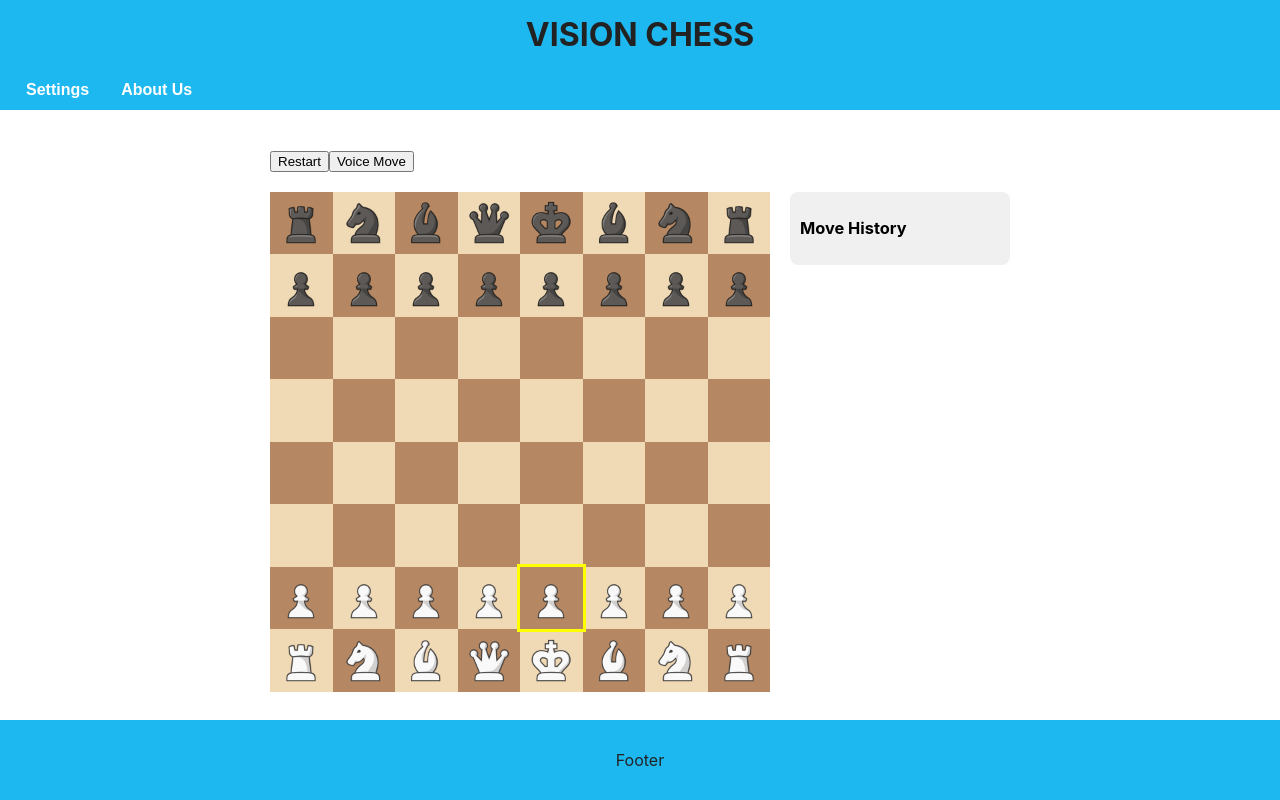
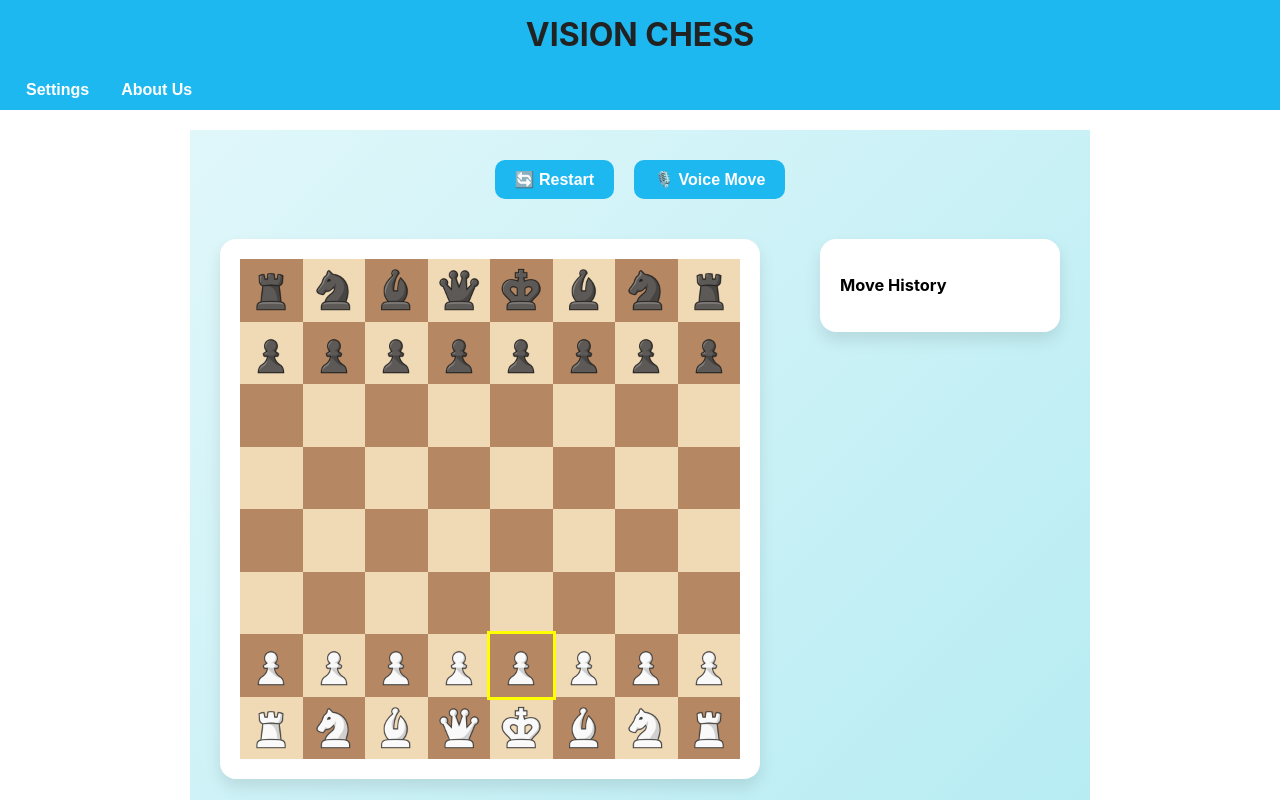
Before and after one commit to bradlyhayes12/Chess-game-impairedvision, a React (Create React App) app: page / in a window 1280 px wide. Both pictures are taken after a click on the button "♔ Play as White". Shown: the top 800 px of the page. Built offline with nearby package versions, Linux system fonts and the light colour scheme.

Commit message:
Changed the game screen

```diff
--- a/src/App.css
+++ b/src/App.css
@@ -56,7 +56,6 @@ App {
 }
 
 .main-content {
-  background-color: black;
   display: flex;
   flex-direction: row;
   flex: 1;
@@ -124,12 +123,60 @@ App {
   transform: rotate(180deg);
 }
 
+.game-page {
+  display: flex;
+  flex-direction: column;
+  align-items: center;
+  padding: 30px;
+  min-height: 100vh;
+  background: linear-gradient(135deg, #e0f7fa 0%, #b2ebf2 100%);
+}
+
+.game-toolbar {
+  margin-bottom: 20px;
+  display: flex;
+  gap: 20px;
+}
+
+.game-button {
+  background-color: #1eb8f1;
+  color: white;
+  font-size: 16px;
+  font-weight: bold;
+  padding: 10px 20px;
+  border: none;
+  border-radius: 10px;
+  cursor: pointer;
+  transition: background-color 0.3s ease, transform 0.2s ease;
+}
+
+.game-button:hover {
+  background-color: #1386ac;
+  transform: translateY(-2px);
+}
+
+.game-container {
+  display: flex;
+  gap: 40px;
+  align-items: flex-start;
+  justify-content: center;
+  width: 100%;
+}
+
+.chess-area {
+  background-color: white;
+  padding: 20px;
+  border-radius: 16px;
+  box-shadow: 0 8px 16px rgba(0,0,0,0.1);
+}
+
 .move-history-panel {
+  background-color: white;
+  padding: 20px;
+  border-radius: 16px;
+  box-shadow: 0 8px 16px rgba(0,0,0,0.1);
+  max-height: 600px;
   overflow-y: auto;
-  background-color: #f0f0f0;
-  padding: 10px;
-  border-radius: 8px;
-  margin-left: 20px;
   transition: all 0.3s ease;
 }
 
--- a/src/ChessBoard.js
+++ b/src/ChessBoard.js
@@ -417,19 +417,24 @@ const ChessBoard = ({ textToSpeech, boardSize }) => {
 
   return (
     <DndProvider backend={HTML5Backend}>
-      <div>
-        <h2>{gameStatus}</h2>
+    <div className="game-page">
+
+      {/* Toolbar at the top */}
+      <div className="game-toolbar">
         <SpeakOnHover text="Restart the game" textToSpeech={textToSpeech}>
-          <button onClick={restartGame}>Restart</button>
+          <button className="game-button" onClick={restartGame}>🔄 Restart</button>
         </SpeakOnHover>
 
         <SpeakOnHover text="Click to use voice command" textToSpeech={textToSpeech}>
-          <button onClick={() => startListening(handleVoiceCommand)}>
-            Voice Move
+          <button className="game-button" onClick={() => startListening(handleVoiceCommand)}>
+            🎙️ Voice Move
           </button>
         </SpeakOnHover>
+      </div>
 
+      {/* Chessboard and move history side-by-side */}
       <div className="game-container">
+        <div className="chess-area">
           <div id="chessboard" className={`${boardSize} ${playerColor === "black" ? "flipped" : ""}`}>
             {board.flat().map((square, index) => {
               const row = Math.floor(index / 8);
@@ -459,6 +464,7 @@ const ChessBoard = ({ textToSpeech, boardSize }) => {
               );
             })}
           </div>
+        </div>
 
         <div className={`move-history-panel ${boardSize}`}>
           <h3>Move History</h3>
@@ -471,6 +477,7 @@ const ChessBoard = ({ textToSpeech, boardSize }) => {
           </ol>
         </div>
       </div>
+
     </div>
   </DndProvider>
   );
```
Lines whose indentation alone changed are shown as unchanged.
